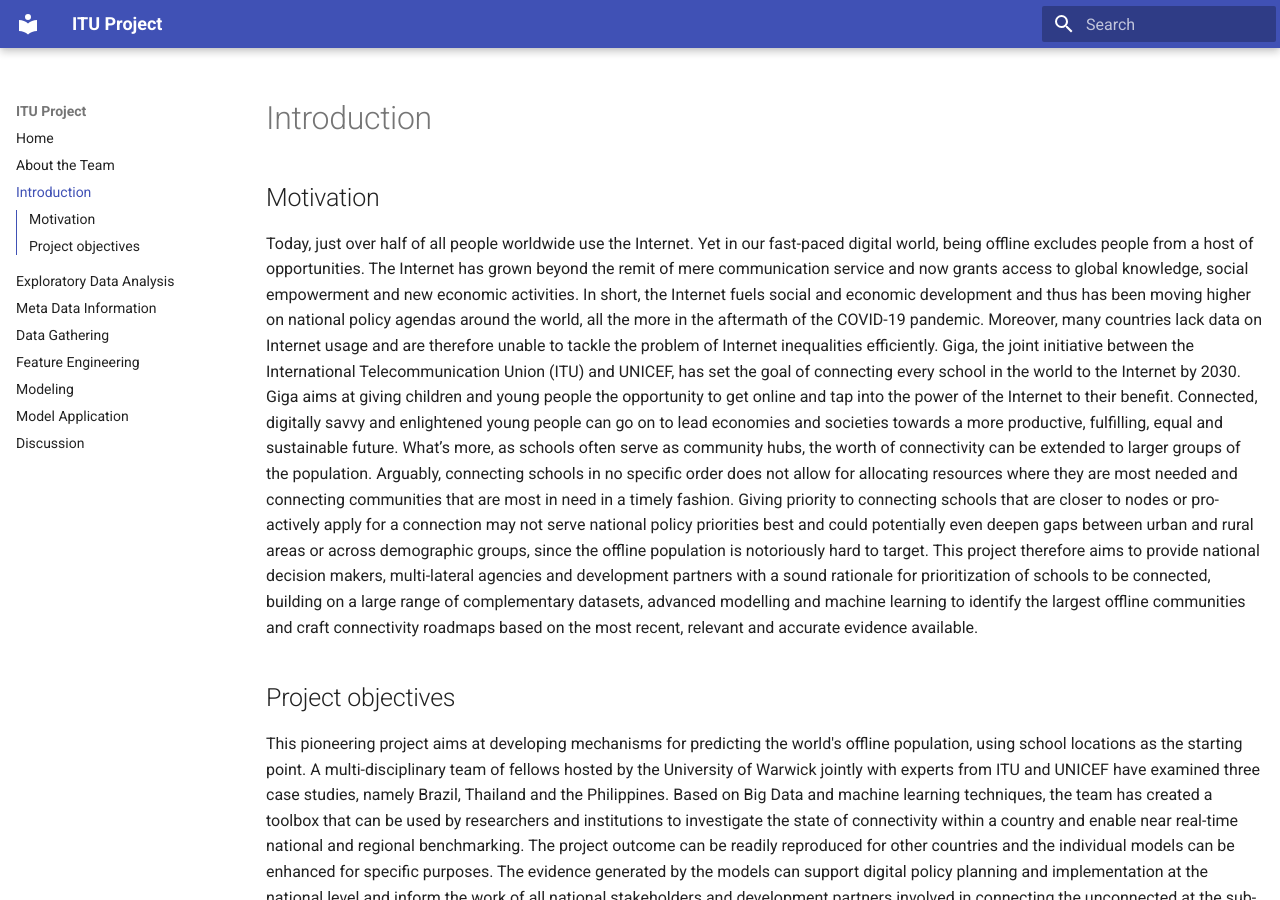
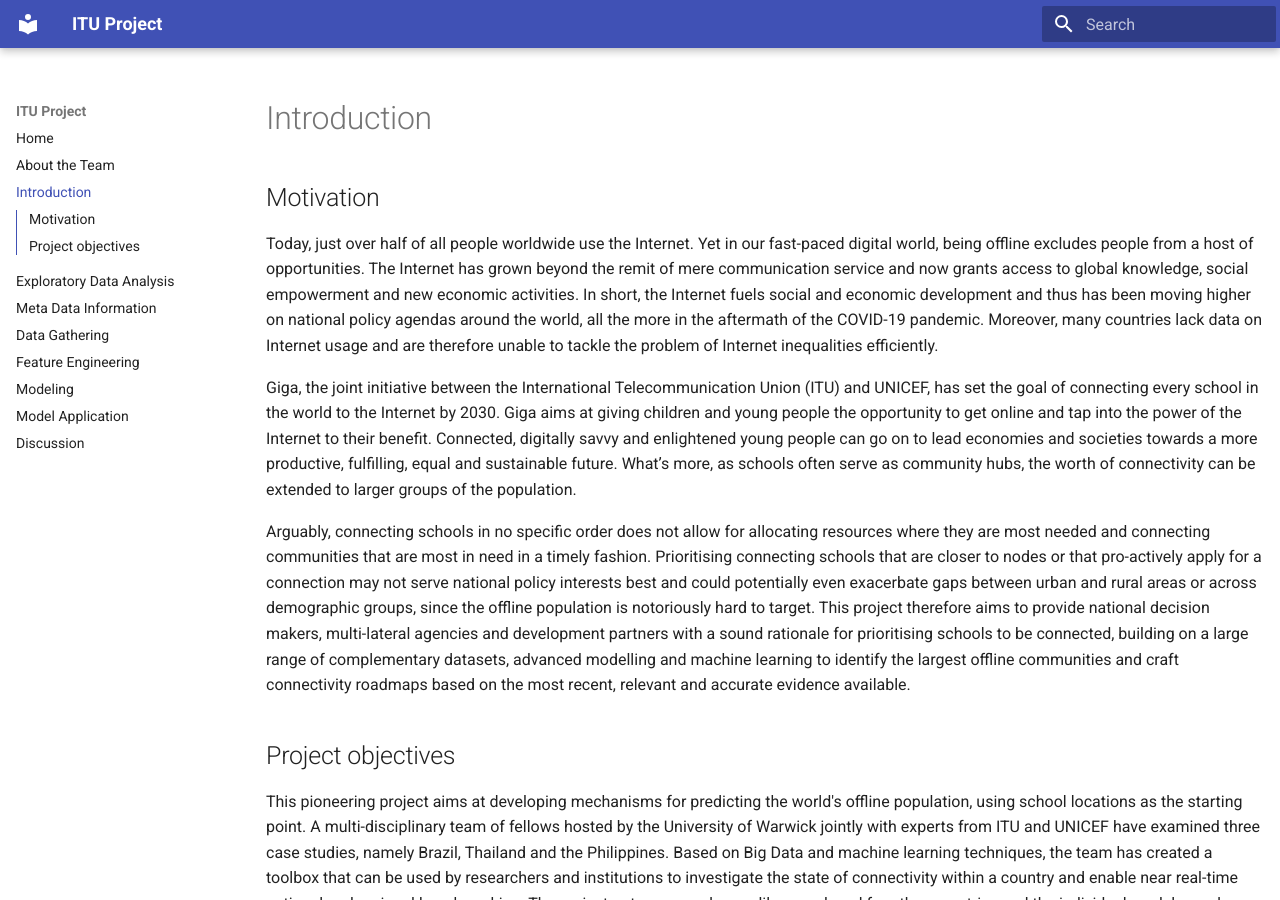
Before and after one commit to DSSGxUK/itu, an MkDocs documentation site: the page built from documentation/docs/intro.md, in a window 1280 px wide and 900 px high. Built offline with MkDocs 1.6.1 and Material for MkDocs 9.7.7, drawn with Linux system fonts in a browser that asks for light colours.

Commit message:
Update intro.md

```diff
--- a/documentation/docs/intro.md
+++ b/documentation/docs/intro.md
@@ -1,8 +1,10 @@
 # Introduction
 ## Motivation
 Today, just over half of all people worldwide use the Internet. Yet in our fast-paced digital world, being offline excludes people from a host of opportunities. The Internet has grown beyond the remit of mere communication service and now grants access to global knowledge, social empowerment and new economic activities. In short, the Internet fuels social and economic development and thus has been moving higher on national policy agendas around the world, all the more in the aftermath of the COVID-19 pandemic. Moreover, many countries lack data on Internet usage and are therefore unable to tackle the problem of Internet inequalities efficiently.
+
 Giga, the joint initiative between the International Telecommunication Union (ITU) and UNICEF, has set the goal of connecting every school in the world to the Internet by 2030. Giga aims at giving children and young people the opportunity to get online and tap into the power of the Internet to their benefit. Connected, digitally savvy and enlightened young people can go on to lead economies and societies towards a more productive, fulfilling, equal and sustainable future. What’s more, as schools often serve as community hubs, the worth of connectivity can be extended to larger groups of the population.
-Arguably, connecting schools in no specific order does not allow for allocating resources where they are most needed and connecting communities that are most in need in a timely fashion. Giving priority to connecting schools that are closer to nodes or pro-actively apply for a connection may not serve national policy priorities best and could potentially even deepen gaps between urban and rural areas or across demographic groups, since the offline population is notoriously hard to target. This project therefore aims to provide national decision makers, multi-lateral agencies and development partners with a sound rationale for prioritization of schools to be connected, building on a large range of complementary datasets, advanced modelling and machine learning to identify the largest offline communities and craft connectivity roadmaps based on the most recent, relevant and accurate evidence available.
+
+Arguably, connecting schools in no specific order does not allow for allocating resources where they are most needed and connecting communities that are most in need in a timely fashion. Prioritising connecting schools that are closer to nodes or that pro-actively apply for a connection may not serve national policy interests best and could potentially even exacerbate gaps between urban and rural areas or across demographic groups, since the offline population is notoriously hard to target. This project therefore aims to provide national decision makers, multi-lateral agencies and development partners with a sound rationale for prioritising schools to be connected, building on a large range of complementary datasets, advanced modelling and machine learning to identify the largest offline communities and craft connectivity roadmaps based on the most recent, relevant and accurate evidence available.
 
 ## Project objectives
 
```
